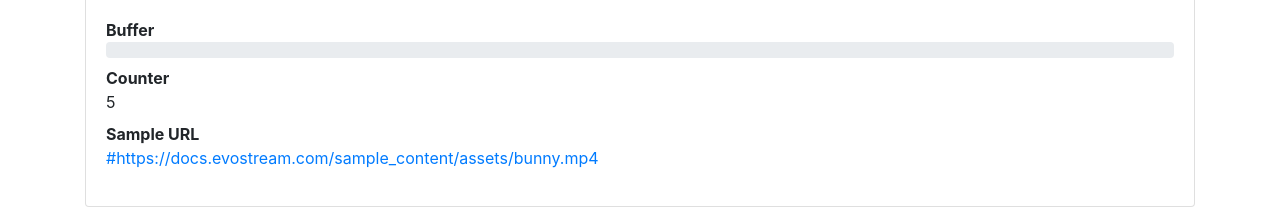
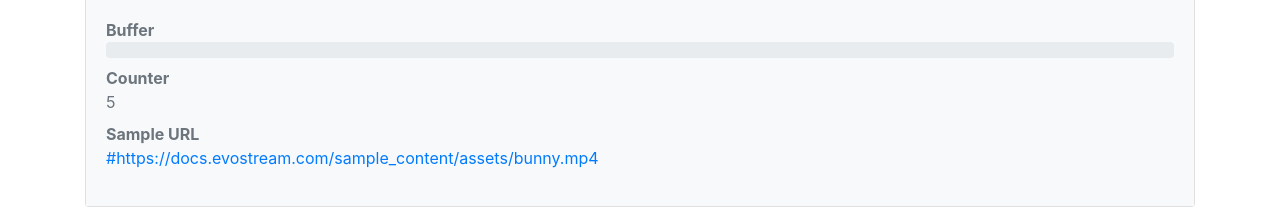
Before and after one commit to dotku/js-media-player, a plain HTML site: page index.html in a window 1280 px wide. Shown: the part 657-864 px from the top of the page. Drawn offline with nearby package versions, Linux system fonts and the light colour scheme.

Commit message:
Update index.html

```diff
--- a/index.html
+++ b/index.html
@@ -13,7 +13,7 @@
      so here is the project.</p>
     <div class="card">
       <video id="video" controls autoplay width="100%"></video>
-      <div class="card-body">
+      <div class="card-body bg-light text-secondary">
         <dl>
           <dt>Buffer</dt>
           <dd>
```
